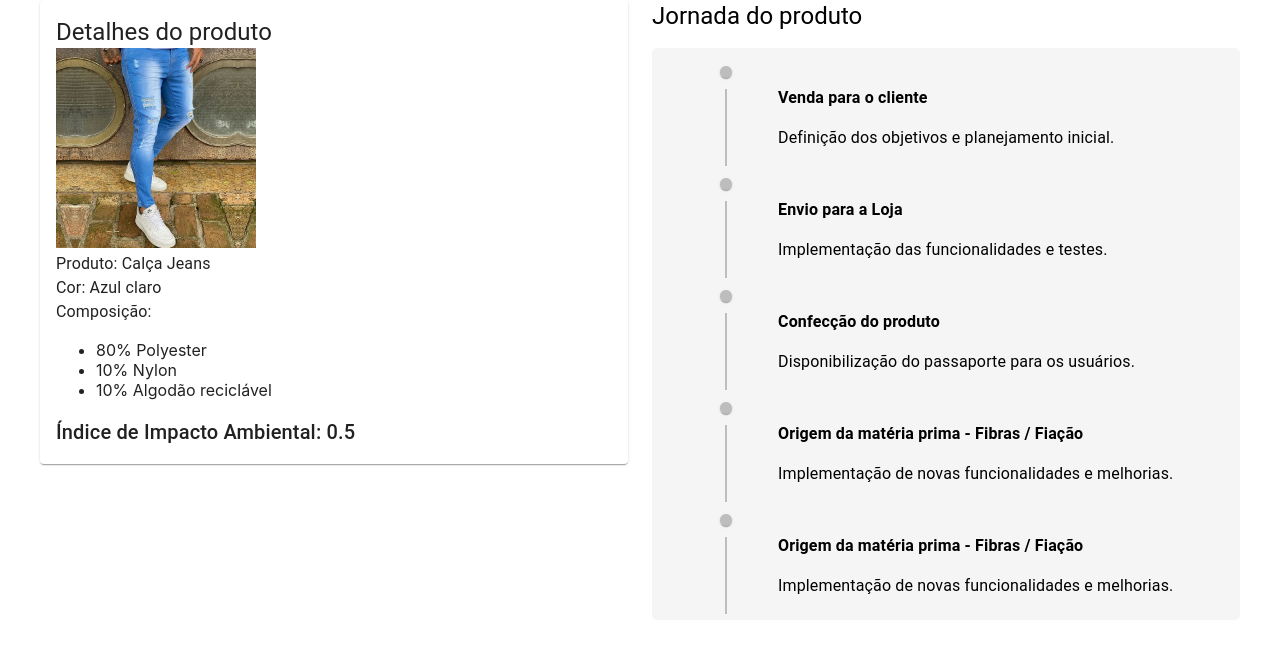
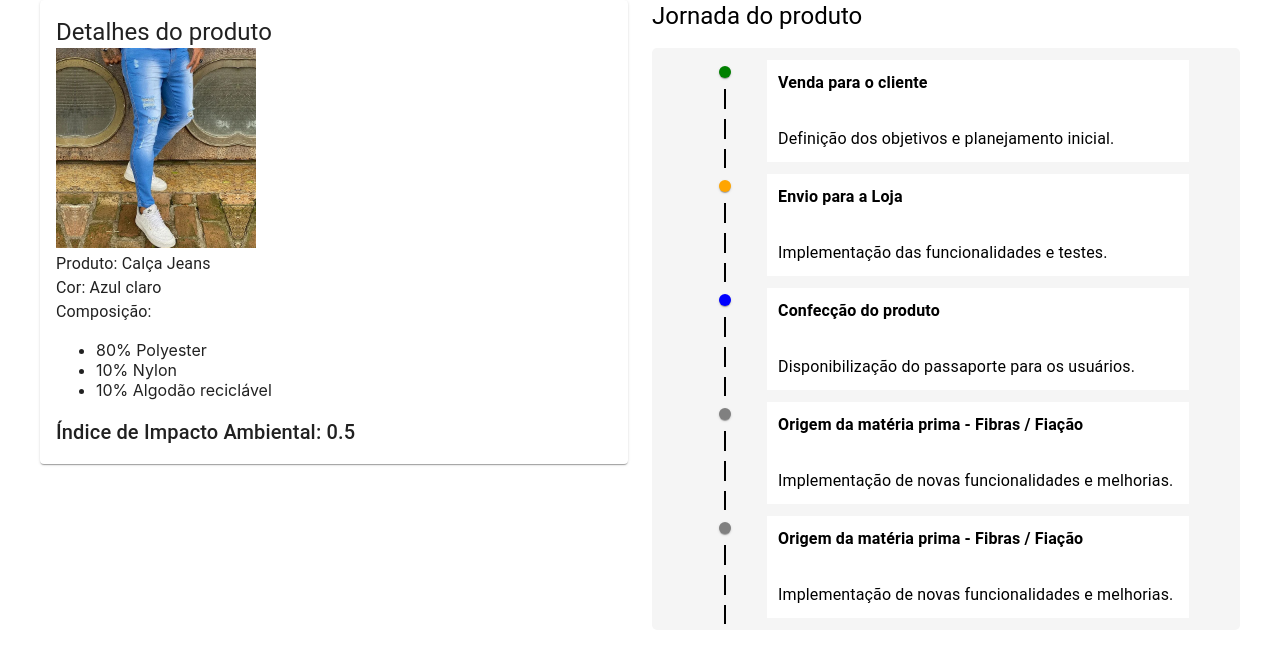
Before and after one commit to ElderGr/blockchain-textile-frontend, a React (Create React App) app: page / in a window 1280 px wide. Shown: the top 652 px of the page. Built offline with nearby package versions, Linux system fonts and the light colour scheme.

Commit message:
style timeline dot and conector

```diff
--- a/src/components/Timeline.js
+++ b/src/components/Timeline.js
@@ -7,6 +7,7 @@ import TimelineConnector from '@mui/lab/TimelineConnector';
 import TimelineContent from '@mui/lab/TimelineContent';
 import TimelineDot from '@mui/lab/TimelineDot';
 import { makeStyles } from '@material-ui/core/styles';
+
 
 
 const useStyles = makeStyles({
@@ -30,7 +31,14 @@ const useStyles = makeStyles({
         maxHeight: '300px',
 
         padding: '10px',
-      marginLeft: '20px',
+        marginLeft: '20px',
+
+        border: "1px solid white",
+        background: "white",
+        display: "flex",
+        alignItems: "center",
+        flexWrap: "wrap",
+        alignContent: 'center',
 
         // Media queries para responsividade
         '@media (max-width: 767px)': {
@@ -39,37 +47,51 @@ const useStyles = makeStyles({
         },
       },
       timelineDot: {
-        background: 'red',
+        // background: 'red !important',
+      },
+      timelineConnector: {
+        backgroundImage: 'linear-gradient(to bottom, black 20px, transparent 8px) !important',
+        backgroundSize: '100% 30px !important',
+        background: 'transparent !important'
       }
 
   });
 
 const TimelineComponent = () => {
+  // Cria um state para estilizar a cor do dot da timeline
+  const [colorDotItem, setColorDotItem] = React.useState('gray');
+
     const data = [
       {
         // time: '2023-11-01',
         title: 'Venda para o cliente',
-        description: 'Definição dos objetivos e planejamento inicial.'
+        description: 'Definição dos objetivos e planejamento inicial.',
+        color: "green"
       },
       {
         // time: '2023-12-15',
         title: 'Envio para a Loja',
-        description: 'Implementação das funcionalidades e testes.'
+        description: 'Implementação das funcionalidades e testes.',
+        color: "orange"
       },
       {
         // time: '2024-01-31',
         title: 'Confecção do produto',
-        description: 'Disponibilização do passaporte para os usuários.'
+        description: 'Disponibilização do passaporte para os usuários.',
+        color: "blue"
       },
       {
         // time: '2024-03-31',
         title: 'Origem da matéria prima - Fibras / Fiação',
-        description: 'Implementação de novas funcionalidades e melhorias.'
+        description: 'Implementação de novas funcionalidades e melhorias.',
+        color: colorDotItem
       },
       {
         // time: '2024-03-31',
         title: 'Origem da matéria prima - Fibras / Fiação',
-        description: 'Implementação de novas funcionalidades e melhorias.'
+        description: 'Implementação de novas funcionalidades e melhorias.',
+        color: colorDotItem
+
       }
     ];
 
@@ -85,8 +107,8 @@ const TimelineComponent = () => {
         {data.map((item, index) => (
           <TimelineItem key={index} className={classes.timelineItem}>
             <TimelineSeparator>
-              <TimelineDot />
-              <TimelineConnector />
+              <TimelineDot className={classes.timelineDot} style={{background: item.color}} />
+              <TimelineConnector className={classes.timelineConnector} />
             </TimelineSeparator>
               <TimelineContent>
                 <div className={classes.timelineContent}>
```
